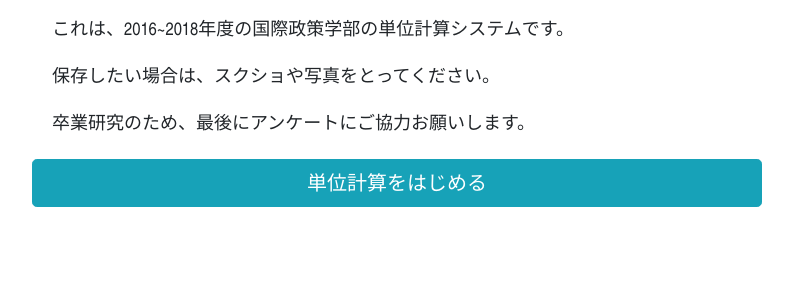
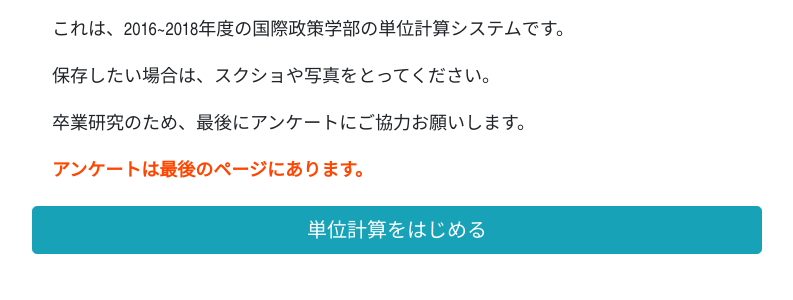
Before and after one commit to lelufig/credit-calculator, a Flask app: page / in a window 1280 px wide. Shown: the part 222-522 px from the top of the page, without its empty margins (243-1036 px from the left). Run offline with Flask 2, Linux system fonts and the light colour scheme; some libraries are stand-ins or nearby versions.

Commit message:
html説明付け加えとtopの最後の行赤くした

```diff
--- a/static/css/calc.css
+++ b/static/css/calc.css
@@ -43,6 +43,16 @@ header {
   margin: 20px;
 }
 
+.top-u {
+  text-align: left;
+  font-size: 18px;
+  font-family: 'arial narrow';
+  margin: 20px;
+  font-weight: bold;
+  color: #ff4500;
+
+}
+
 input.form-narrow {
   width: 60px;
 }
--- a/templates/common_result.html
+++ b/templates/common_result.html
@@ -66,7 +66,7 @@
           {% endif %}
           {% endfor %}
         </div>
-        <button onclick="location.href='/faculty/{{ department }}/{{ cource }}/{{ chinese }}/{{ common_sum }}'" class="btn btn-info btn-lg btn-block btn-vertical-margin">学科専門科目へ</button>
+        <button onclick="location.href='/faculty/{{ department }}/{{ cource }}/{{ chinese }}/{{ common_sum }}'" class="btn btn-info btn-lg btn-block btn-vertical-margin">学科専門科目の計算へ</button>
       </div>
     </div>
   </div>
--- a/templates/faculty_common.html
+++ b/templates/faculty_common.html
@@ -137,7 +137,7 @@
             </tr>
 
             <tr>
-              <td class="table-center table-emphasis" colspan="3">自由科目(教職の科目や日本語教員養成課程の科目など)</td>
+              <td class="table-center table-emphasis" colspan="3">自由科目(申請した教職の科目や日本語教員養成課程の科目など)</td>
             </tr>
             <tr>
               <td><label for="22610010">自由科目(単位数を入力)</label></td>
--- a/templates/form.html
+++ b/templates/form.html
@@ -47,7 +47,7 @@
         </div>
 
         <div class="form-group">
-          <label>3.中国語を選択していますか？(中国語Ⅰa,Ⅱb以外)</label>
+          <label>3.中国語を選択していますか？(通年で8単位の必修があります)</label>
           <div class="form-check">
             <input class="form-check-input" type="radio" name="chinese" id="yes" value="yes" required>
             <label class="form-check-label" for="yes">
--- a/templates/top.html
+++ b/templates/top.html
@@ -11,6 +11,7 @@
         <p class="top-p">これは、2016~2018年度の国際政策学部の単位計算システムです。</p>
         <p class="top-p">保存したい場合は、スクショや写真をとってください。</p>
         <p class="top-p">卒業研究のため、最後にアンケートにご協力お願いします。</p>
+        <p class="top-u">アンケートは最後のページにあります。</p>
 
         <button onclick="location.href='/form'" class="btn btn-info btn-lg btn-block btn-vertical-margin">単位計算をはじめる</button>
       </div>
```
